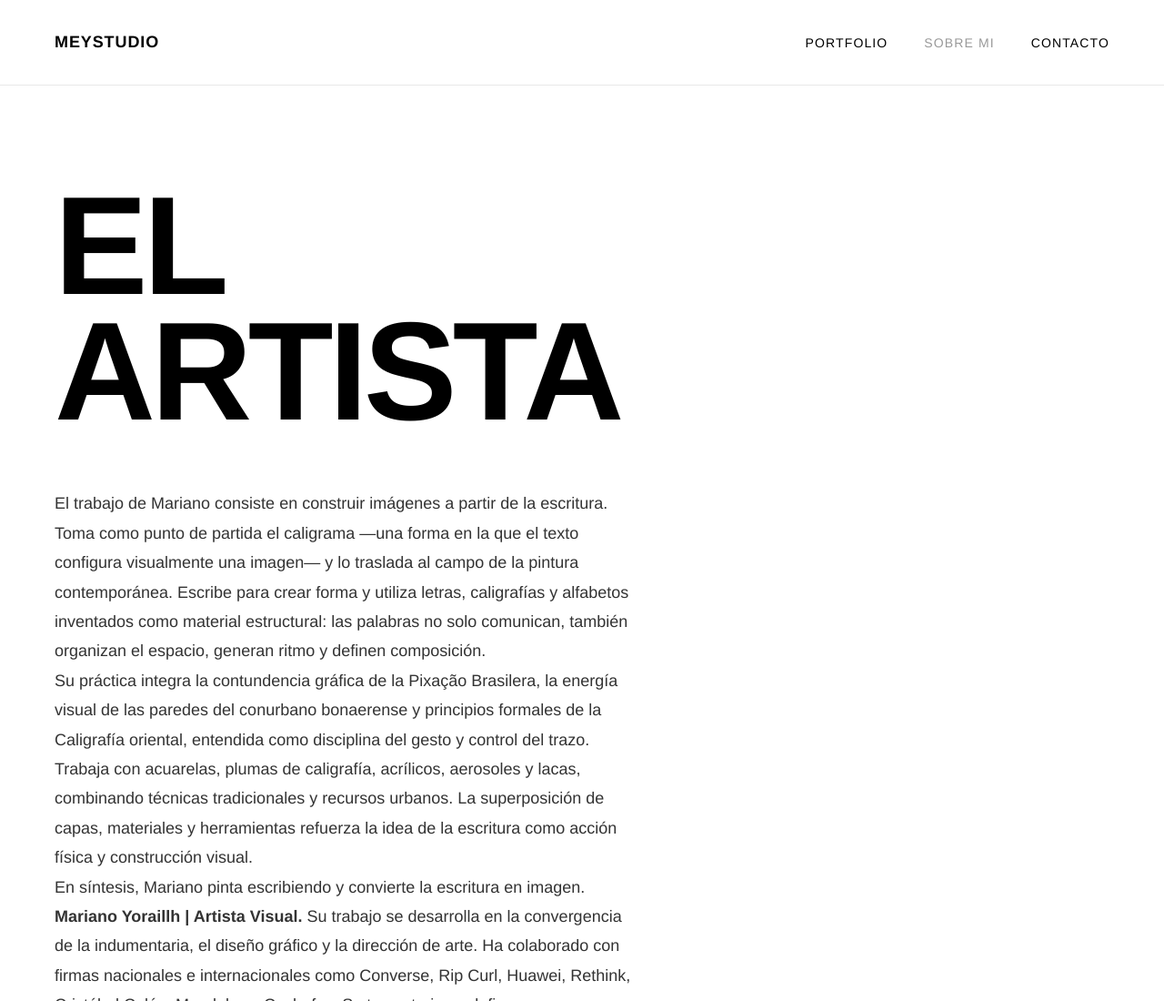
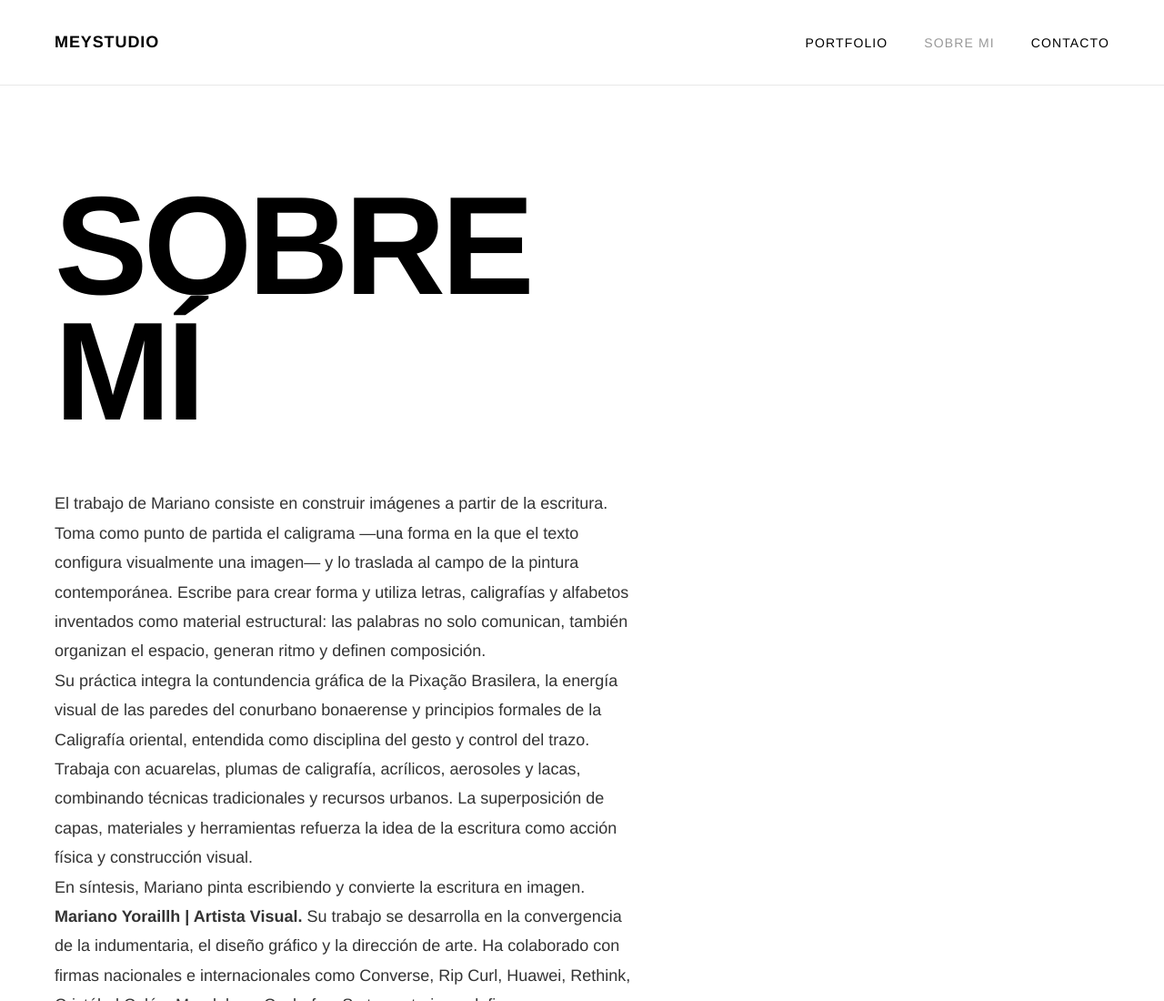
Before and after one commit to kaiyoraillh/PortFolio_Meystudio, a plain HTML site: page about.html in a window 1280 px wide. Shown: the top 1100 px of the page at 91% size. Drawn offline with Linux system fonts and the light colour scheme.

Commit message:
Actualización desde Claude Code

```diff
--- a/about.html
+++ b/about.html
@@ -13,7 +13,7 @@
   <!-- SOBRE EL ARTISTA -->
   <section class="about-section page-content">
     <div class="about-content">
-      <h2 class="page-title">El artista</h2>
+      <h2 class="page-title">Sobre mí</h2>
       <p class="about-text">
         El trabajo de Mariano consiste en construir imágenes a partir de la escritura. Toma como punto de partida el caligrama —una forma en la que el texto configura visualmente una imagen— y lo traslada al campo de la pintura contemporánea. Escribe para crear forma y utiliza letras, caligrafías y alfabetos inventados como material estructural: las palabras no solo comunican, también organizan el espacio, generan ritmo y definen composición.
       </p>
```
